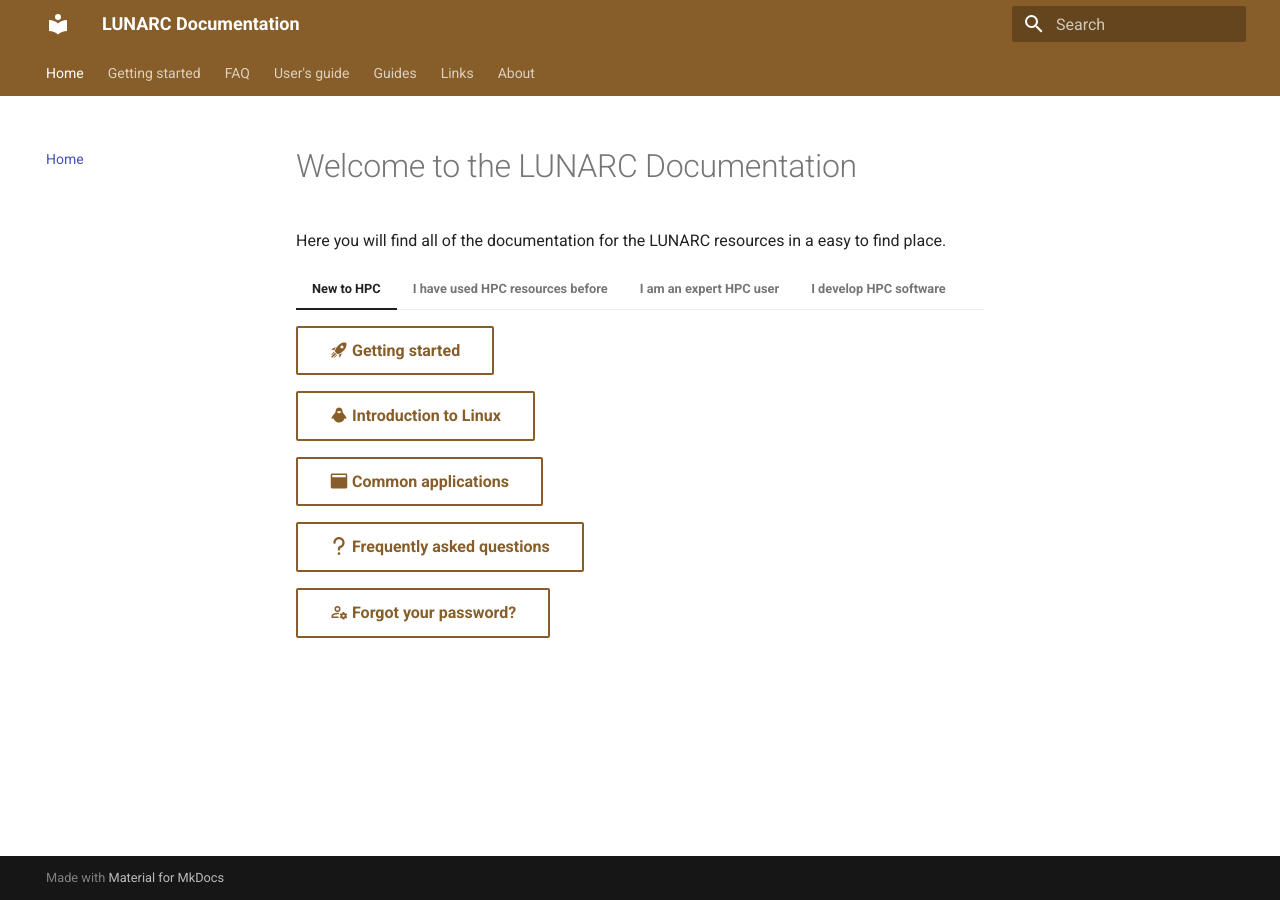
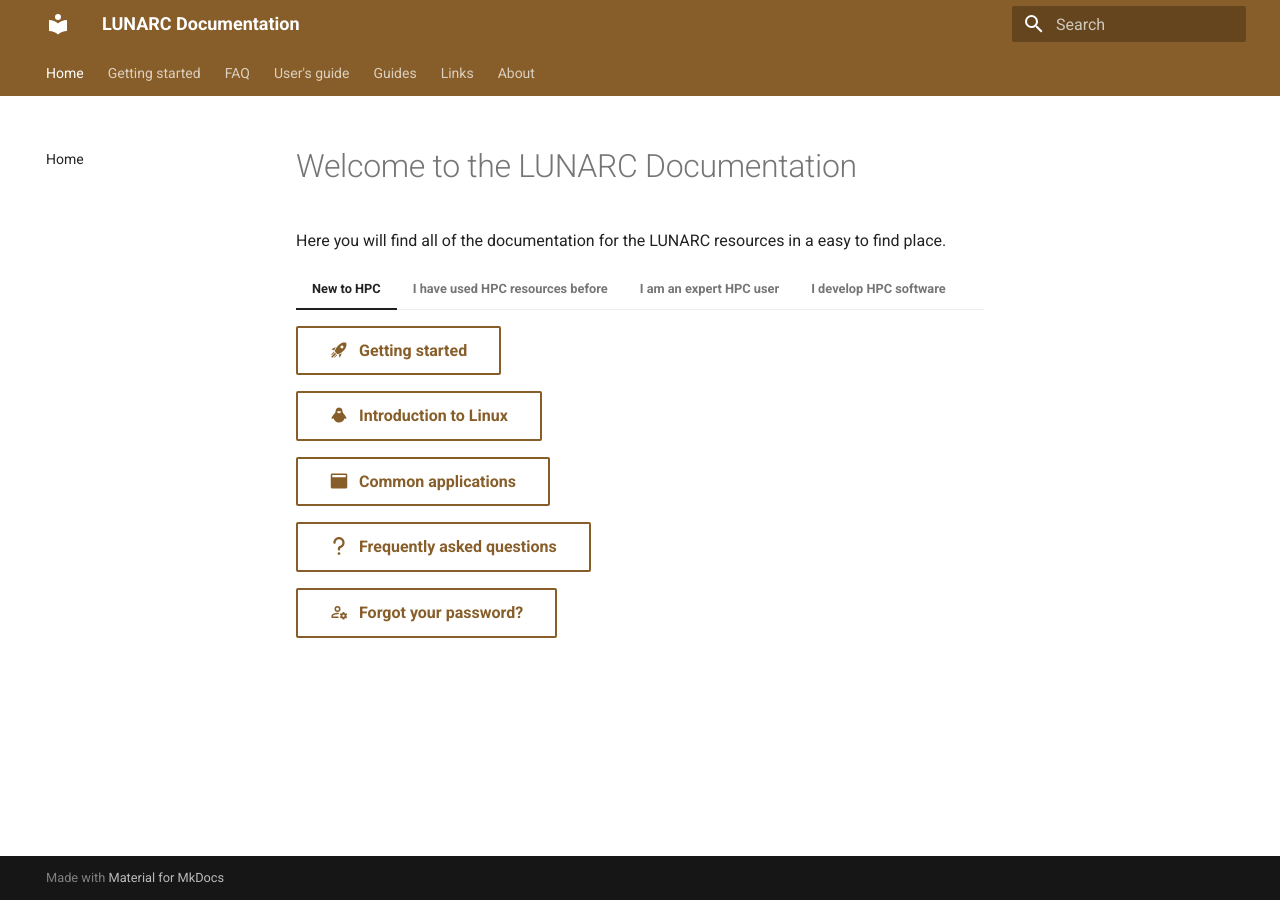
Before and after one commit to lunarc/lunarc_docs, an MkDocs documentation site: the page built from docs/index.md, in a window 1280 px wide. Built offline with MkDocs 1.6.1 and Material for MkDocs 9.7.7, drawn with Linux system fonts in a browser that asks for light colours.

Commit message:
Update extra.css
Updated stylesheet for landing page:
* Section link color from blue to grey.
* "Home" on left side navigation changed from blue to black.

```diff
--- a/docs/stylesheets/extra.css
+++ b/docs/stylesheets/extra.css
@@ -15,4 +15,14 @@
     --md-primary-bg-color:               hsla(0, 0%, 100%, 1);
     --md-primary-bg-color--light:        hsla(0, 0%, 100%, 0.7);
 
+    --md-accent-fg-color:                #875e29;
+    --md-accent-fg-color--transparent:   rgba(82,108,254,.1);
+    --md-accent-bg-color:                #fff;
+    --md-accent-bg-color--light:         hsla(0,0%,100%,.7);
+
+    --md-typeset-a-color:                hsla(0, 0%, 0%, 0.87);
   }
+
+.md-typeset :is(.emojione,.twemoji,.gemoji) svg {
+    margin-right: 7px;
+}
```
